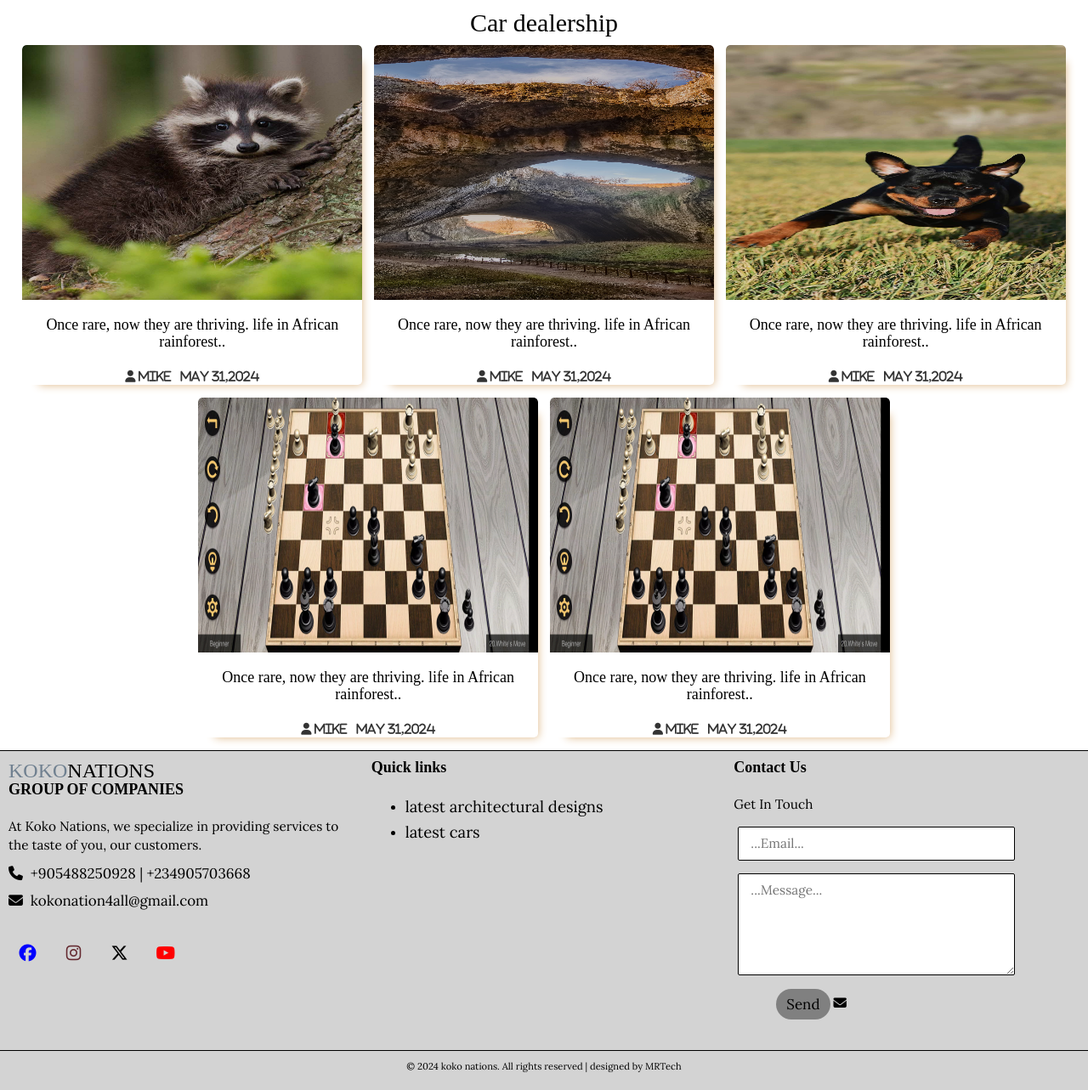
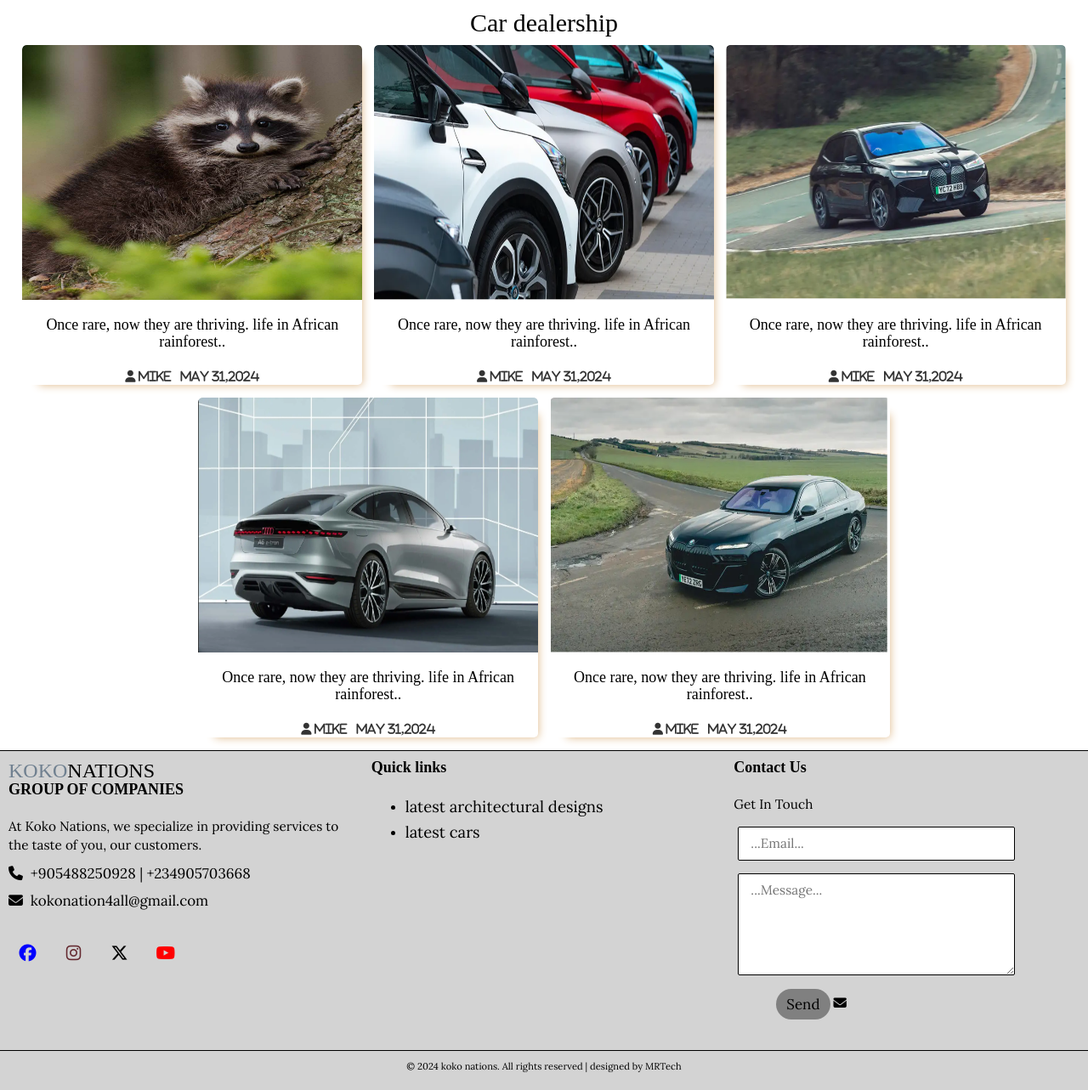
Before and after one commit to ChegeMicheal/kokonations, a Flask app: page /cars in a window 1280 px wide. Shown: the part 50-1333 px from the top of the page at 85% size. Run offline with Flask 3, Linux system fonts and the light colour scheme; some libraries are stand-ins or nearby versions.

Commit message:
uploaded images

```diff
--- a/website/auth.py
+++ b/website/auth.py
@@ -148,6 +148,7 @@ def upload_image():
             else:
                 filename=secure_filename(image.filename)
                 image.save(os.path.join(app.config["IMAGE_UPLOADS"],filename))
+                flash('image uploaded successfully!')
                 print("image saved!")
 
             return redirect(request.url)
--- a/website/templates/cars.html
+++ b/website/templates/cars.html
@@ -19,7 +19,7 @@
         </div>
       </div>
       <div class="post">
-        <img src="{{ url_for('static' , filename='images/nature01.png') }}" alt="" class="slider-image">
+        <img src="{{ url_for('static' , filename='images/uploads/cars4.PNG') }}" alt="" class="slider-image">
         <div class="post-info">
           <br>
           <h4><a href="single.html">Once rare, now they are thriving. life in African rainforest..</a></h4>
@@ -30,7 +30,7 @@
         </div>
       </div>
       <div class="post">
-        <img src="{{ url_for('static' , filename='images/image7.png') }}" alt="" class="slider-image">
+        <img src="{{ url_for('static' , filename='images/uploads/cars3.PNG') }}" alt="" class="slider-image">
         <div class="post-info">
           <br>
           <h4><a href="single.html">Once rare, now they are thriving. life in African rainforest..</a></h4>
@@ -41,7 +41,7 @@
         </div>
       </div>
       <div class="post">
-        <img src="{{ url_for('static' , filename='images/image6.jpg') }}" alt="" class="slider-image">
+        <img src="{{ url_for('static' , filename='images/uploads/cars1.PNG') }}" alt="" class="slider-image">
         <div class="post-info">
           <br>
           <h4><a href="single.html">Once rare, now they are thriving. life in African rainforest..</a></h4>
@@ -52,7 +52,7 @@
         </div>
       </div>
       <div class="post">
-        <img src="{{ url_for('static' , filename='images/image6.jpg') }}" alt="" class="slider-image">
+        <img src="{{ url_for('static' , filename='images/uploads/cars2.PNG') }}" alt="" class="slider-image">
         <div class="post-info">
           <br>
           <h4><a href="single.html">Once rare, now they are thriving. life in African rainforest..</a></h4>
--- a/website/templates/upload_image.html
+++ b/website/templates/upload_image.html
@@ -7,7 +7,7 @@
 {% block content %}
 <div class="upload_image">
 <form method="post" action="/upload_image" enctype="multipart/form-data">
-        <input type="file" name="files[]" id="image" multiple="true" autocomplete="off" required> <br>
+        <input type="file" name="image" id="image" multiple="true" autocomplete="off" required> <br>
         <input type="submit" value="upload">
         <br>
 
```
Also changed, not shown: website/templates/architechture.html (+4 -4 lines), website/static/images/uploads/architechture1.PNG (added), website/static/images/uploads/architechture2.PNG (added), website/static/images/uploads/architechture3.PNG (added), website/static/images/uploads/architechture4.PNG (added), website/static/images/uploads/cars2.PNG (added), website/static/images/uploads/cars3.PNG (added), website/static/images/uploads/cars4.PNG (added).
